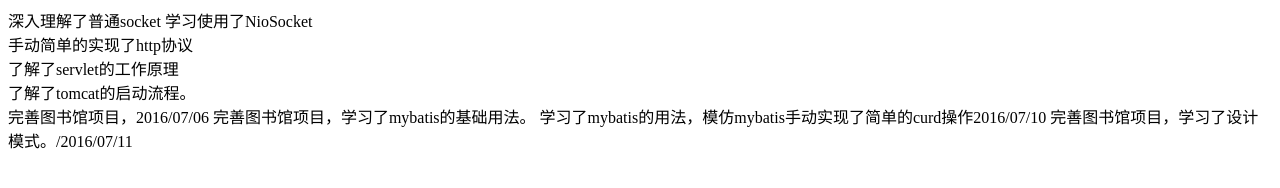
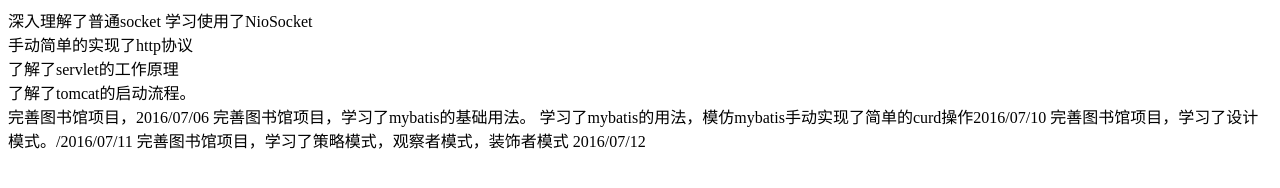
Before and after one commit to Serving/Growth, a plain HTML site: page wangjingxin.html in a window 1280 px wide. Drawn offline with Linux system fonts and the light colour scheme.

Commit message:
2016/07/12

```diff
--- a/wangjingxin.html
+++ b/wangjingxin.html
@@ -8,5 +8,6 @@
 		完善图书馆项目，学习了mybatis的基础用法。
 		学习了mybatis的用法，模仿mybatis手动实现了简单的curd操作2016/07/10
 		完善图书馆项目，学习了设计模式。/2016/07/11
+		完善图书馆项目，学习了策略模式，观察者模式，装饰者模式 2016/07/12
 	</body>
 </html>
```
